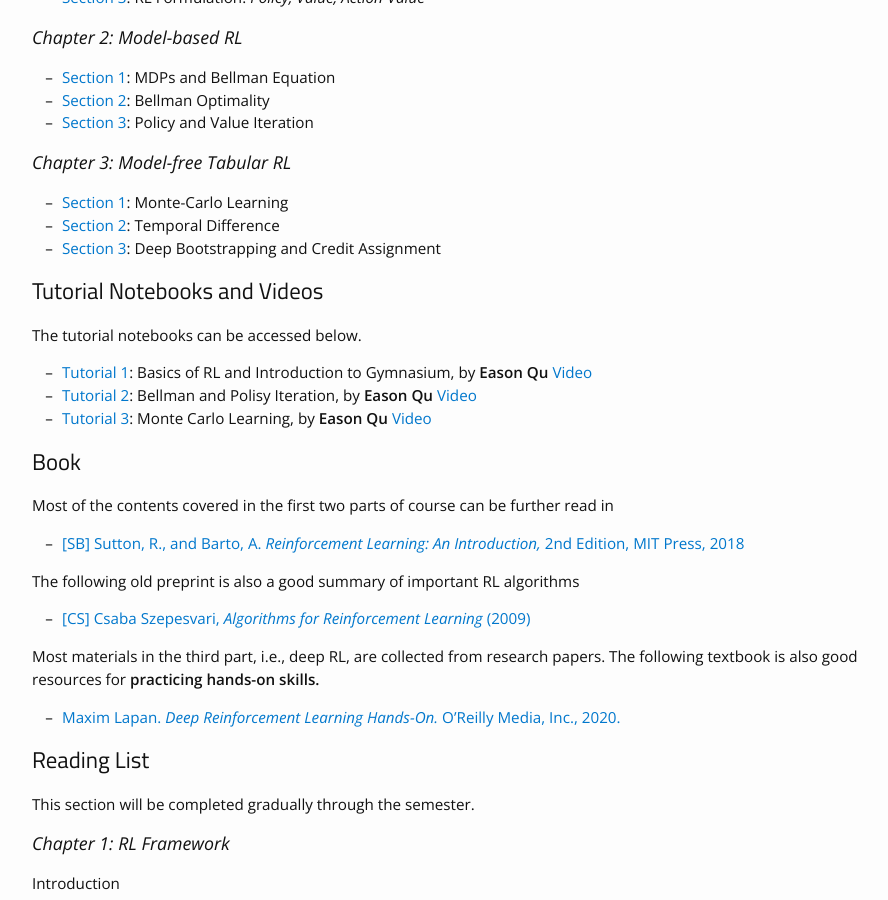
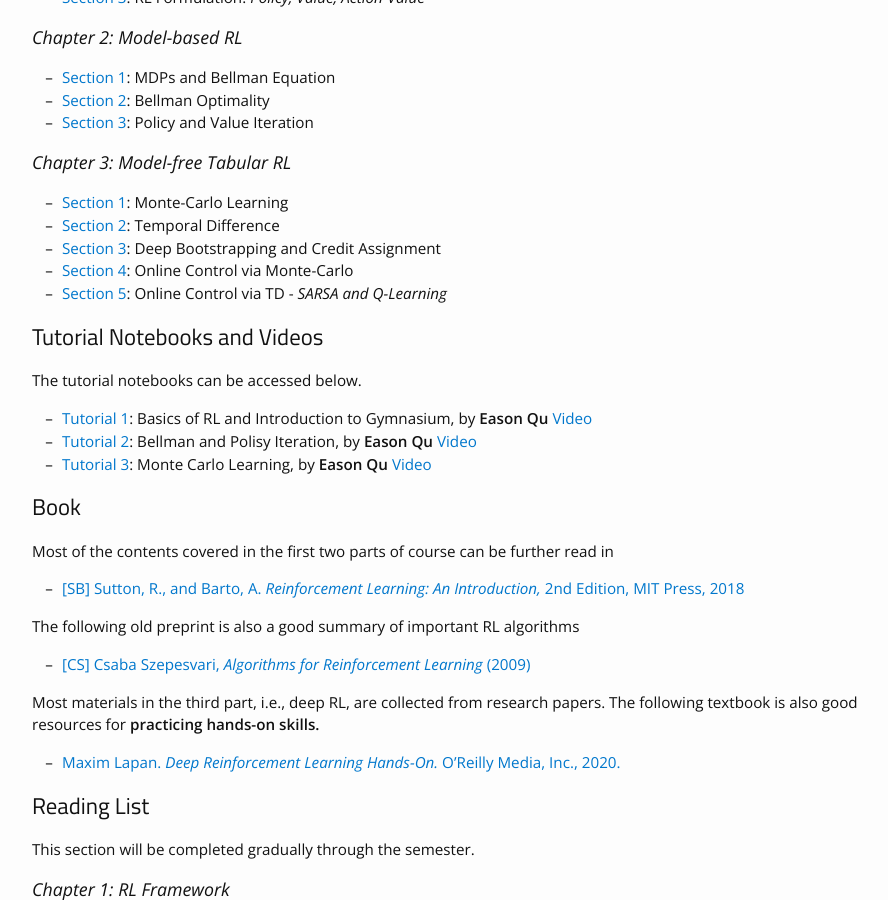
Before and after one commit to bereyhi-courses/rl-utoronto, a Jekyll site: the page built from materials.md, in a window 1280 px wide and 900 px high, scrolled down 606 px. Shown: the whole window, without its empty margins (163-1051 px from the left). Built offline with Jekyll 4.4.1, drawn with Linux system fonts in a browser that asks for light colours; nearby versions of some CDN libraries; some of the changed lines change nothing that is shown.

Commit message:
CH3 uploaded

```diff
--- a/materials.md
+++ b/materials.md
@@ -24,14 +24,9 @@ The lecture notes are uploaded through the semester. For each chapter, the notes
 * [Section 1]({{site.baseurl}}/assets/Notes/CH3/CH3_Sec1.pdf): Monte-Carlo Learning
 * [Section 2]({{site.baseurl}}/assets/Notes/CH3/CH3_Sec2.pdf): Temporal Difference
 * [Section 3]({{site.baseurl}}/assets/Notes/CH3/CH3_Sec3.pdf): Deep Bootstrapping and Credit Assignment
+* [Section 4]({{site.baseurl}}/assets/Notes/CH3/CH3_Sec4.pdf): Online Control via Monte-Carlo
+* [Section 5]({{site.baseurl}}/assets/Notes/CH3/CH3_Sec5.pdf): Online Control via TD - _SARSA and Q-Learning_
 
-
-<!-- ### Chapter 3: Model-free Tabular RL
-* [Section 1]({{site.baseurl}}/assets/Notes/CH3/CH3_Sec1.pdf): Evaluation via Monte-Carlo
-* [Section 2]({{site.baseurl}}/assets/Notes/CH3/CH3_Sec2.pdf): Temporal Difference
-* [Section 3]({{site.baseurl}}/assets/Notes/CH3/CH3_Sec3.pdf): Deep Bootstrapping and Credit Assignment
-* [Section 4]({{site.baseurl}}/assets/Notes/CH3/CH3_Sec4.pdf): Online Control via Monte-Carlo
-* [Section 5]({{site.baseurl}}/assets/Notes/CH3/CH3_Sec5.pdf): Online Control via TD - _SARSA and Q-Learning_ -->
 
 <!-- ### Chapter 4: RL with Function Approximation
 * [Section 1]({{site.baseurl}}/assets/Notes/CH4/CH4_Sec1.pdf): Tabular RL vs RL with Function Approximation
@@ -53,7 +48,6 @@ The lecture notes are uploaded through the semester. For each chapter, the notes
 <!-- ### Chapter 7: Wrap-up
 * [Section 1]({{site.baseurl}}/assets/Notes/CH7/CH7_Sec1.pdf): Some History
 * [Section 2]({{site.baseurl}}/assets/Notes/CH7/CH7_Sec2.pdf): Some Advanced Topics -->
-
 
 
 
```
Also changed, not shown: 7 other files.
